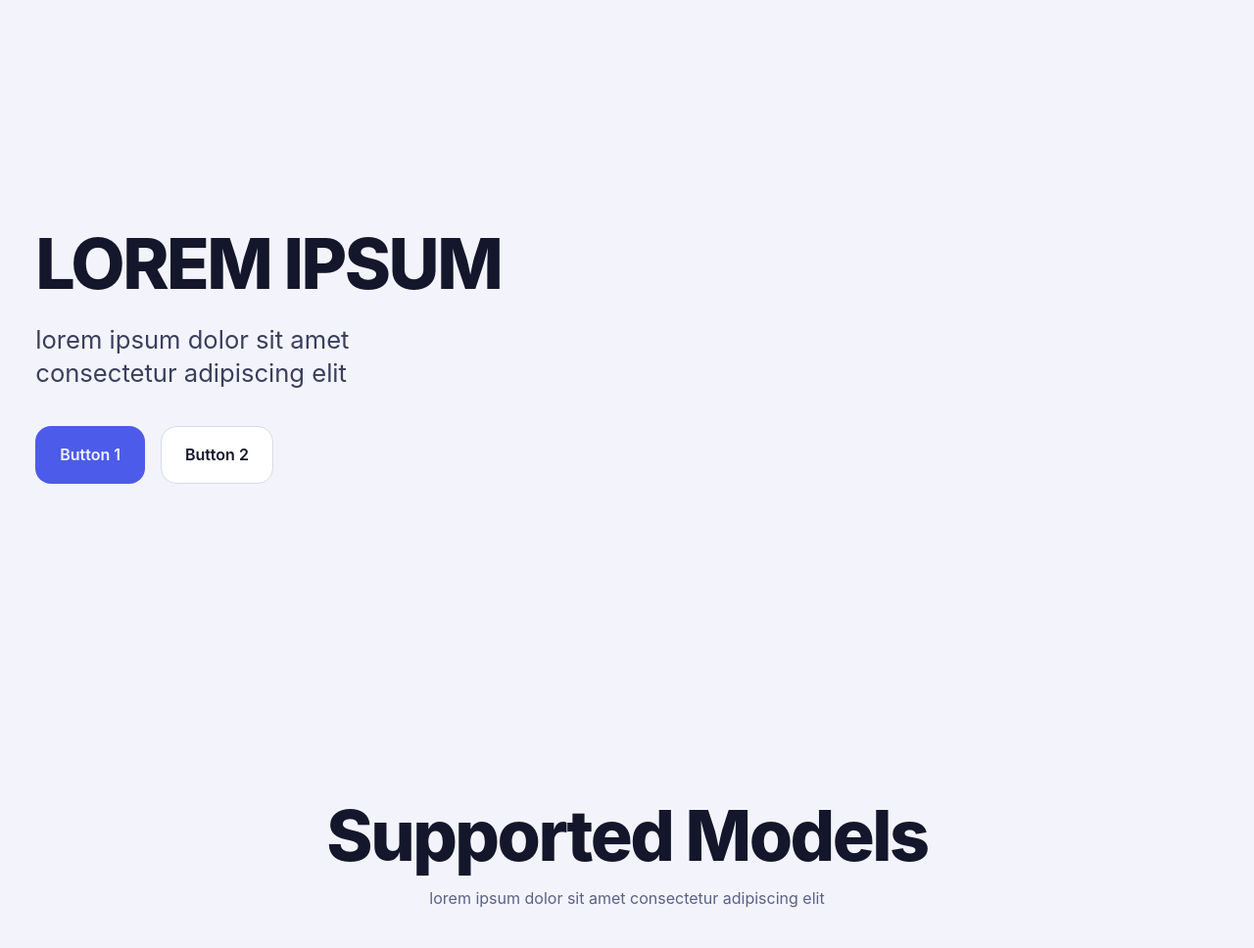
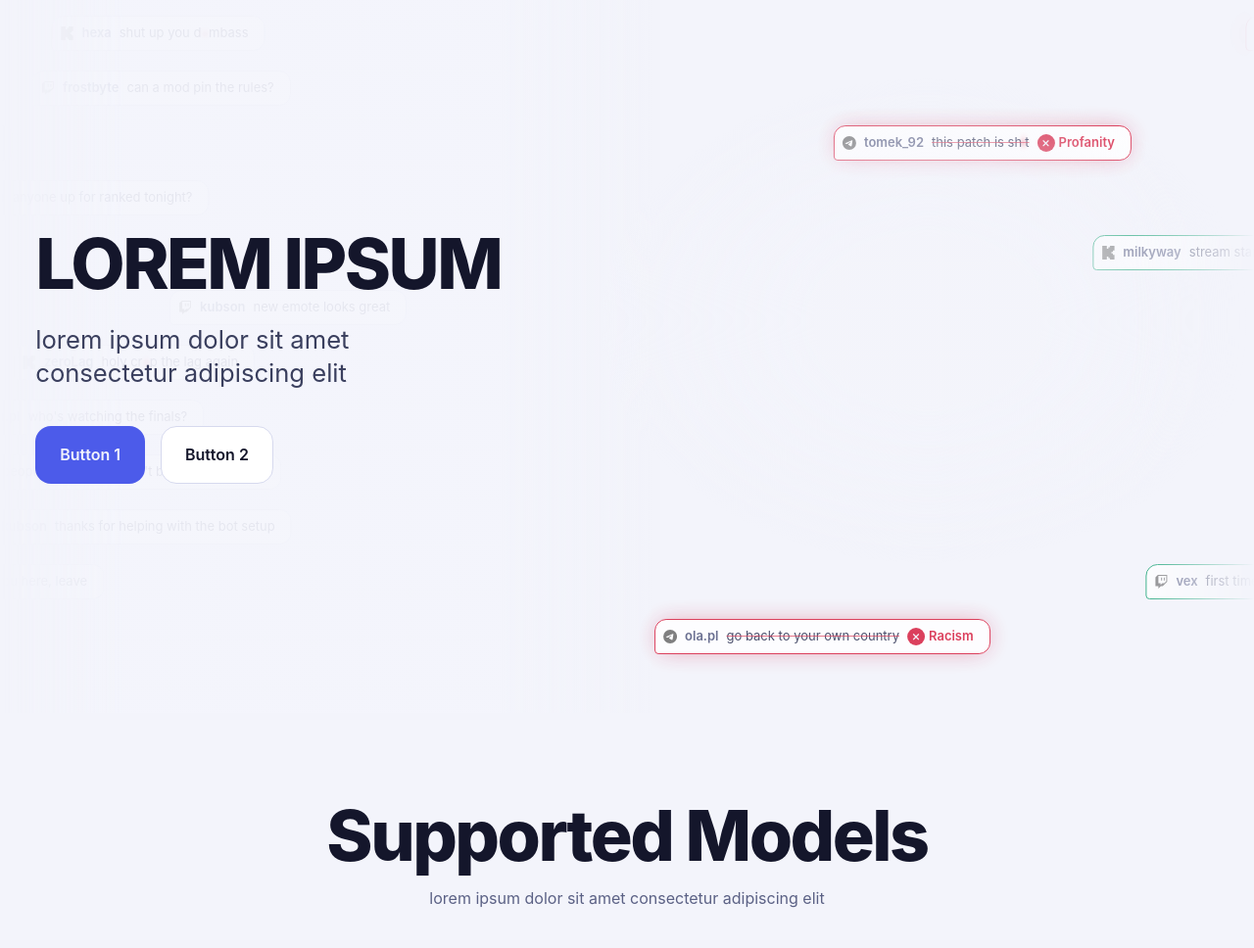
Before and after one commit to Krisuniooo/Web-Development-Project, a PHP site: page / in a window 1280 px wide. Shown: the part 83-1051 px from the top of the page at 98% size. Run offline with PHP 8.4, Linux system fonts and the light colour scheme; some libraries are stand-ins or nearby versions.

Commit message:
feat: add animated message stream background

```diff
--- /dev/null
+++ b/config/chat-messages.php
@@ -0,0 +1,24 @@
+<?php
+return [
+    ["text" => "gg wp, that clutch was insane"],
+    ["text" => "anyone up for ranked tonight?"],
+    ["text" => "stream starts at 8pm CET"],
+    ["text" => "thanks for helping with the bot setup"],
+    ["text" => "this boss fight is sick"],
+    ["text" => "can a mod pin the rules?"],
+    ["text" => "new emote looks great"],
+    ["text" => "lol the chat is wild today"],
+    ["text" => "who's watching the finals?"],
+    ["text" => "brb grabbing food"],
+    ["text" => "first time here, hi everyone"],
+    ["text" => "that patch fixed the lag finally"],
+    ["text" => "this patch is sh{i}t", "category" => "Profanity"],
+    ["text" => "what the f{u}ck was that play", "category" => "Profanity"],
+    ["text" => "holy cr{a}p the lag again", "category" => "Profanity"],
+    ["text" => "shut up you d{u}mbass", "category" => "Harassment"],
+    ["text" => "you're such a fr{e}ak, log off", "category" => "Harassment"],
+    ["text" => "nobody wants you here, leave", "category" => "Harassment"],
+    ["text" => "everyone laugh at this l{o}ser", "category" => "Harassment"],
+    ["text" => "go back to your own country", "category" => "Racism"],
+    ["text" => "people like you shouldn't be allowed to play", "category" => "Racism"],
+];
--- a/public/css/home.css
+++ b/public/css/home.css
@@ -15,6 +15,105 @@
   inset: 0;
   z-index: 0;
   pointer-events: none;
+  mask-image: linear-gradient(90deg, transparent, #000 10%, #000 90%, transparent);
+}
+
+.hero-message-stream::after {
+  content: "";
+  position: absolute;
+  inset: 0;
+  background:
+    linear-gradient(90deg, color-mix(in srgb, var(--color-background) 88%, transparent) 40%, transparent 52%),
+    radial-gradient(ellipse 26% 34% at 74% 45%, color-mix(in srgb, var(--color-background) 80%, transparent) 35%, transparent);
+}
+
+.hero-message {
+  position: absolute;
+  left: 0;
+  display: flex;
+  align-items: center;
+  gap: var(--space-1);
+  padding: var(--space-1) var(--space-2) var(--space-1) var(--space-1);
+  border: 1px solid var(--color-border);
+  border-radius: 12px 12px 12px 4px;
+  background: color-mix(in srgb, var(--color-surface) 92%, transparent);
+  font-size: var(--font-size-xs);
+  line-height: 1.35;
+  white-space: nowrap;
+  opacity: 0.6;
+  transition: border-color 0.35s, opacity 0.35s, box-shadow 0.35s;
+}
+
+.hero-message--icon {
+  flex: none;
+  width: 14px;
+  height: 14px;
+  filter: var(--icon-filter);
+  opacity: 0.55;
+}
+
+.hero-message--nickname {
+  color: var(--color-muted);
+  font-weight: 600;
+}
+
+.hero-message--text {
+  color: var(--color-text-secondary);
+}
+
+.hero-message--censored {
+  color: transparent;
+  text-shadow: 0 0 4px var(--color-danger);
+}
+
+.hero-message--verdict {
+  display: none;
+  align-items: center;
+  gap: var(--space-0);
+  color: var(--color-danger);
+  font-weight: 600;
+}
+
+.hero-message--verdict-icon {
+  display: grid;
+  place-items: center;
+  width: 18px;
+  height: 18px;
+  border-radius: 50%;
+  background: var(--color-danger);
+  color: var(--color-background);
+  font-size: 0.625rem;
+  animation: hero-verdict-pop 0.3s ease-out;
+}
+
+@keyframes hero-verdict-pop {
+  from {
+    scale: 0.4;
+    opacity: 0;
+  }
+}
+
+.hero-message.is-allowed,
+.hero-message.is-blocked {
+  opacity: 0.9;
+}
+.hero-message.is-allowed {
+  border-color: var(--color-success);
+}
+.hero-message.is-blocked {
+  border-color: var(--color-danger);
+  box-shadow: 0 0 24px -6px color-mix(in srgb, var(--color-danger) 60%, transparent);
+}
+.hero-message.is-allowed .hero-message--verdict,
+.hero-message.is-blocked .hero-message--verdict {
+  display: inline-flex;
+}
+.hero-message.is-allowed .hero-message--verdict-icon {
+  background: var(--color-success);
+}
+.hero-message.is-blocked .hero-message--text {
+  text-decoration: line-through;
+  text-decoration-color: color-mix(in srgb, var(--color-danger) 70%, transparent);
 }
 
 .hero-content {
@@ -92,6 +191,12 @@
 }
 
 @media (max-width: 860px) {
+  .hero-message-stream {
+    opacity: 0.35;
+  }
+  .hero-message-stream::after {
+    display: none;
+  }
   .hero {
     grid-template-columns: 1fr;
     grid-template-areas:
--- /dev/null
+++ b/public/js/message-stream.js
@@ -0,0 +1,153 @@
+(() => {
+    const stream = document.querySelector(".hero-message-stream");
+    if (!stream) return;
+
+    const hero = stream.parentElement;
+    const messages = JSON.parse(stream.dataset.messages || "[]");
+    if (messages.length === 0) return;
+
+    const PLATFORMS = ["discord", "twitch", "kick", "telegram"];
+    const NICKNAMES = [
+        "mika_gg", "kubson", "nightowl", "tomek_92", "frostbyte", "ola.pl", "zeroLag",
+        "vex", "pixelmarta", "sunny", "orbit", "hexa", "milkyway", "ghostie",
+    ];
+    const LANE_HEIGHT = 56;
+    const reducedMotion = window.matchMedia("(prefers-reduced-motion: reduce)").matches;
+
+    let lanes = [];
+    let queue = [];
+    let isVisible = false;
+    let lastWidth = hero.clientWidth;
+    let resizeTimer = null;
+
+    const random = (min, max) => min + Math.random() * (max - min);
+    const pick = (list) => list[Math.floor(Math.random() * list.length)];
+
+    const nextMessage = () => {
+        if (queue.length === 0) {
+            queue = [...messages].sort(() => Math.random() - 0.5);
+        }
+        return queue.pop();
+    };
+
+    const createElement = (tag, className, text = null) => {
+        const element = document.createElement(tag);
+        element.className = className;
+        if (text) element.append(text);
+        return element;
+    };
+
+    const createText = (text) => {
+        const element = createElement("span", "hero-message--text");
+        text.split(/\{(.)\}/).forEach((part, idx) => {
+            element.append(idx % 2 === 0 ? part : createElement("span", "hero-message--censored", part));
+        });
+        return element;
+    };
+
+    const createMessage = (message) => {
+        const element = createElement("div", "hero-message");
+
+        const icon = createElement("img", "hero-message--icon");
+        icon.src = `/assets/icons/${pick(PLATFORMS)}.svg`;
+        icon.alt = "";
+
+        const verdictIcon = createElement("span", "hero-message--verdict-icon");
+        verdictIcon.append(createElement("i", `fa-solid ${message.category ? "fa-xmark" : "fa-check"}`));
+
+        const verdict = createElement("span", "hero-message--verdict", message.category);
+        verdict.prepend(verdictIcon);
+
+        element.append(
+            icon,
+            createElement("span", "hero-message--nickname", pick(NICKNAMES)),
+            createText(message.text),
+            verdict,
+        );
+        return element;
+    };
+
+    const judge = (element, message) => {
+        element.classList.add(message.category ? "is-blocked" : "is-allowed");
+    };
+
+    const launch = (lane, startX = null) => {
+        const width = hero.clientWidth;
+        const message = nextMessage();
+        const element = createMessage(message);
+        element.style.top = `${lane.y}px`;
+        stream.append(element);
+
+        const messageWidth = element.offsetWidth;
+        const fromX = startX ?? -messageWidth;
+        const scanLine = width * random(0.4, 0.6);
+
+        element.animate(
+            [{ transform: `translateX(${fromX}px)` }, { transform: `translateX(${width}px)` }],
+            { duration: (width - fromX) / lane.speed * 1000, easing: "linear" }
+        ).onfinish = () => element.remove();
+
+        setTimeout(() => judge(element, message), (scanLine - fromX - messageWidth) / lane.speed * 1000);
+        lane.timer = setTimeout(() => launch(lane), (messageWidth + random(60, 260)) / lane.speed * 1000);
+    };
+
+    const stop = () => {
+        lanes.forEach((lane) => clearTimeout(lane.timer));
+        lanes = [];
+        stream.replaceChildren();
+    };
+
+    const start = () => {
+        stop();
+        for (let y = 16; y < hero.clientHeight - 40; y += LANE_HEIGHT) {
+            const lane = { y, speed: random(42, 78), timer: null };
+            lanes.push(lane);
+
+            if (Math.random() < 0.5) {
+                launch(lane, random(0, hero.clientWidth * 0.7));
+            } else {
+                lane.timer = setTimeout(() => launch(lane), random(0, 4000));
+            }
+        }
+    };
+
+    const showStatic = () => {
+        for (let y = 16; y < hero.clientHeight - 40; y += LANE_HEIGHT) {
+            const message = nextMessage();
+            const element = createMessage(message);
+            element.style.top = `${y}px`;
+            element.style.transform = `translateX(${random(0.05, 0.7) * hero.clientWidth}px)`;
+            stream.append(element);
+            judge(element, message);
+        }
+    };
+
+    if (reducedMotion) {
+        showStatic();
+        return;
+    }
+
+    const update = () => {
+        if (isVisible && !document.hidden) {
+            start();
+        } else {
+            stop();
+        }
+    };
+
+    new IntersectionObserver(([entry]) => {
+        isVisible = entry.isIntersecting;
+        update();
+    }).observe(hero);
+
+    document.addEventListener("visibilitychange", update);
+
+    window.addEventListener("resize", () => {
+        clearTimeout(resizeTimer);
+        resizeTimer = setTimeout(() => {
+            if (hero.clientWidth === lastWidth) return;
+            lastWidth = hero.clientWidth;
+            update();
+        }, 300);
+    });
+})();
--- a/public/views/home/hero.html.php
+++ b/public/views/home/hero.html.php
@@ -1,5 +1,7 @@
+<?php $scripts[] = '/js/message-stream.js'; ?>
+
 <section class="hero">
-    <div class="hero-message-stream"></div> <!-- TODO -->
+    <div class="hero-message-stream" data-messages="<?= htmlspecialchars(json_encode($chatMessages), ENT_QUOTES, 'UTF-8') ?>" aria-hidden="true"></div>
     <div class="hero-content">
         <h1 class="hero-title">LOREM IPSUM</h1>
         <p class="hero-description">lorem ipsum dolor sit amet consectetur adipiscing elit</h1>
--- a/src/controllers/DefaultController.php
+++ b/src/controllers/DefaultController.php
@@ -11,6 +11,7 @@ final class DefaultController extends AppController
         $this->render('home', [
             'pageTitle' => 'Moja aplikacja',
             'models' => require dirname(__DIR__, 2) . '/config/models.php',
+            'chatMessages' => require dirname(__DIR__, 2) . '/config/chat-messages.php',
         ]);
     }
 
```
